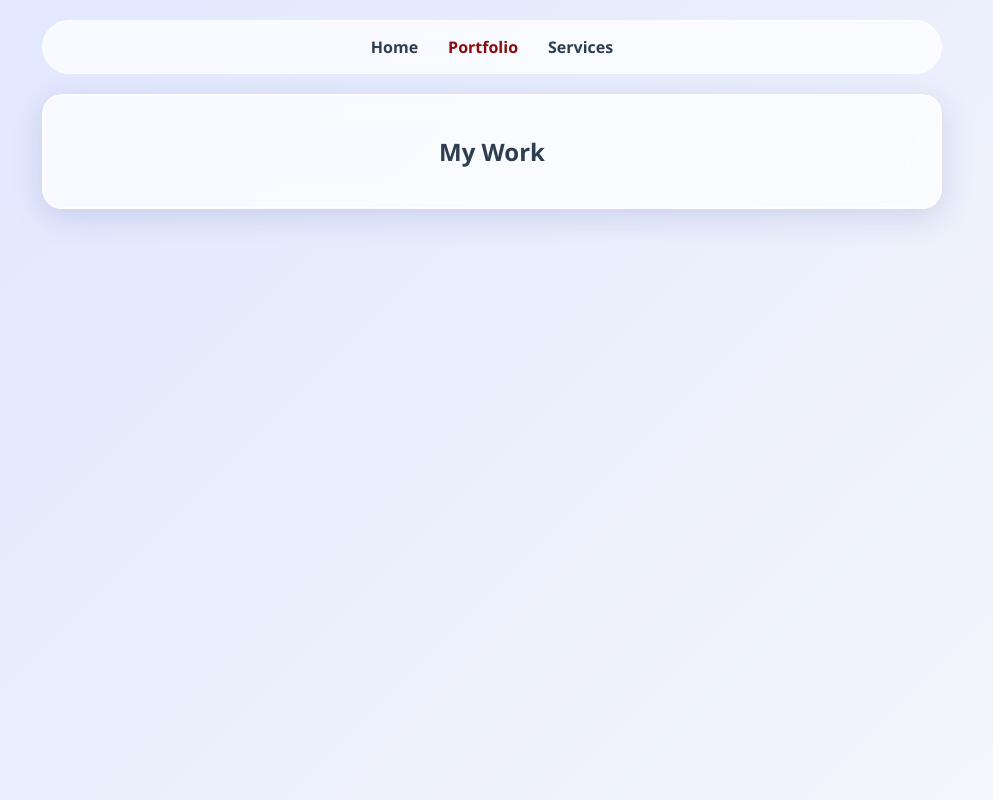
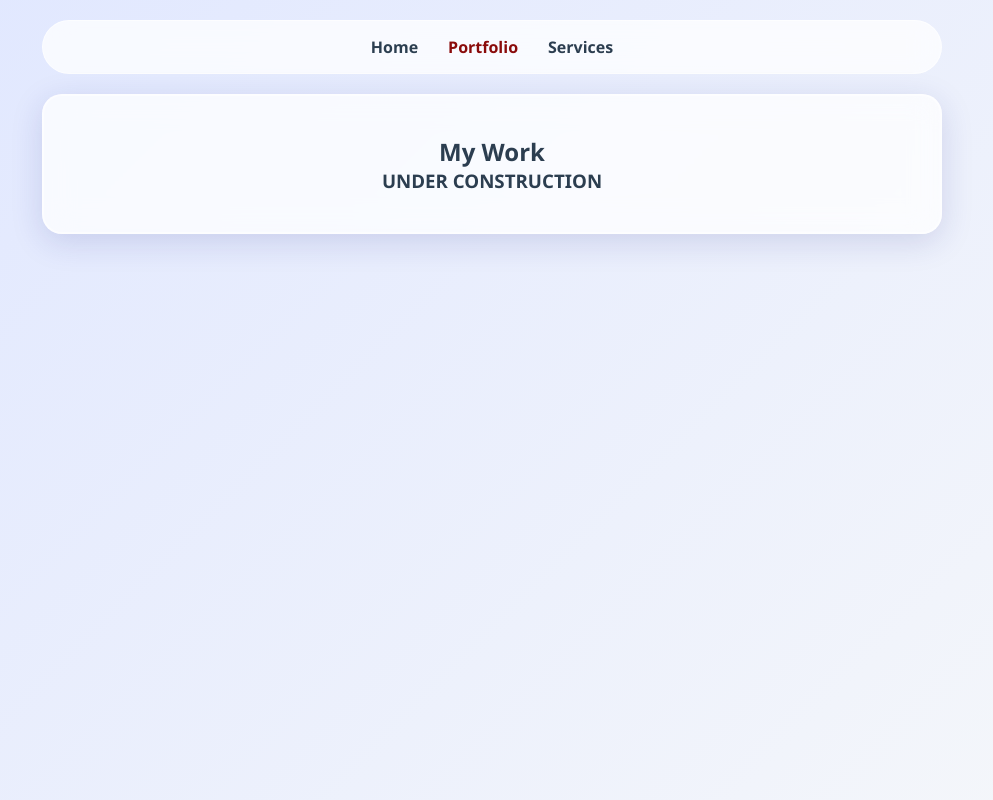
Before and after one commit to Kleinnov8/jkleindesign, a Vue app: page /portfolio in a window 1280 px wide. Shown: the whole page, without its empty margins (148-1141 px from the left). Built offline with nearby package versions, Linux system fonts and the light colour scheme.

Commit message:
Add under construction text to Portfolio.vue and Services.vue

```diff
--- a/src/views/Portfolio.vue
+++ b/src/views/Portfolio.vue
@@ -1,5 +1,6 @@
 <template>
     <section class="glass-container">
         <h2>My Work</h2>
+        <h3>UNDER CONSTRUCTION</h3>
     </section>
 </template>
--- a/src/views/Services.vue
+++ b/src/views/Services.vue
@@ -1,5 +1,6 @@
 <template>
     <section class="glass-container">
         <h2>Services</h2>
+        <h3>UNDER CONSTRUCTION</h3>
     </section>
 </template>
```
